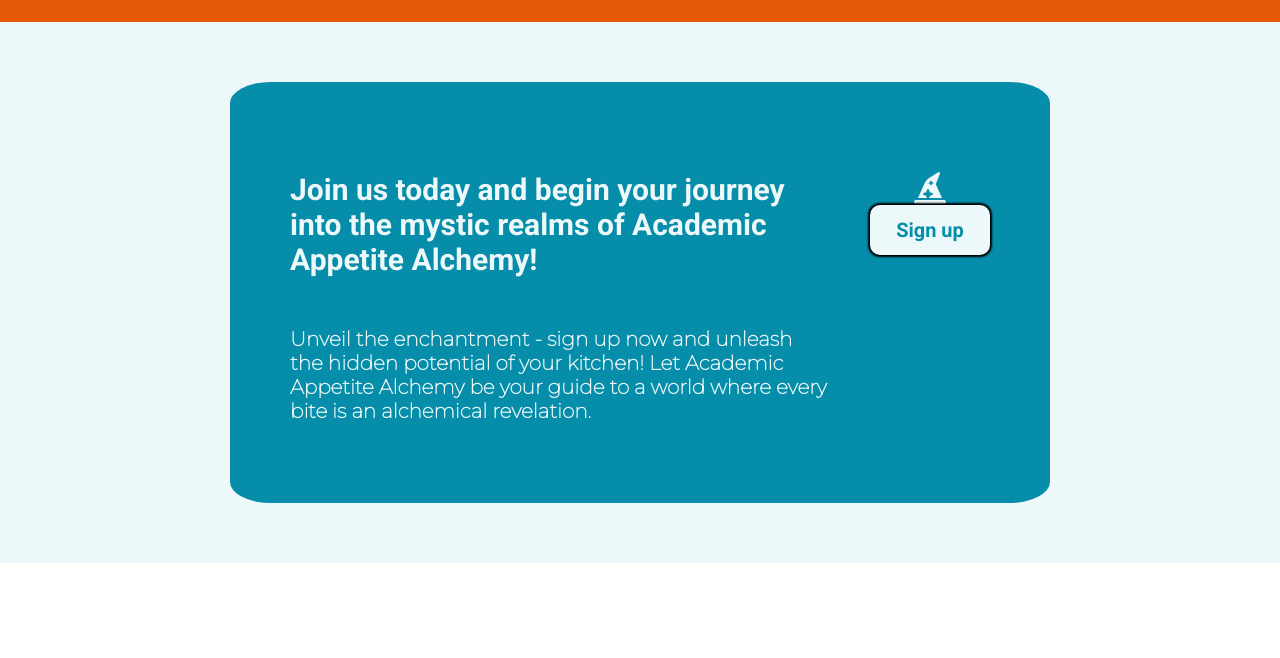
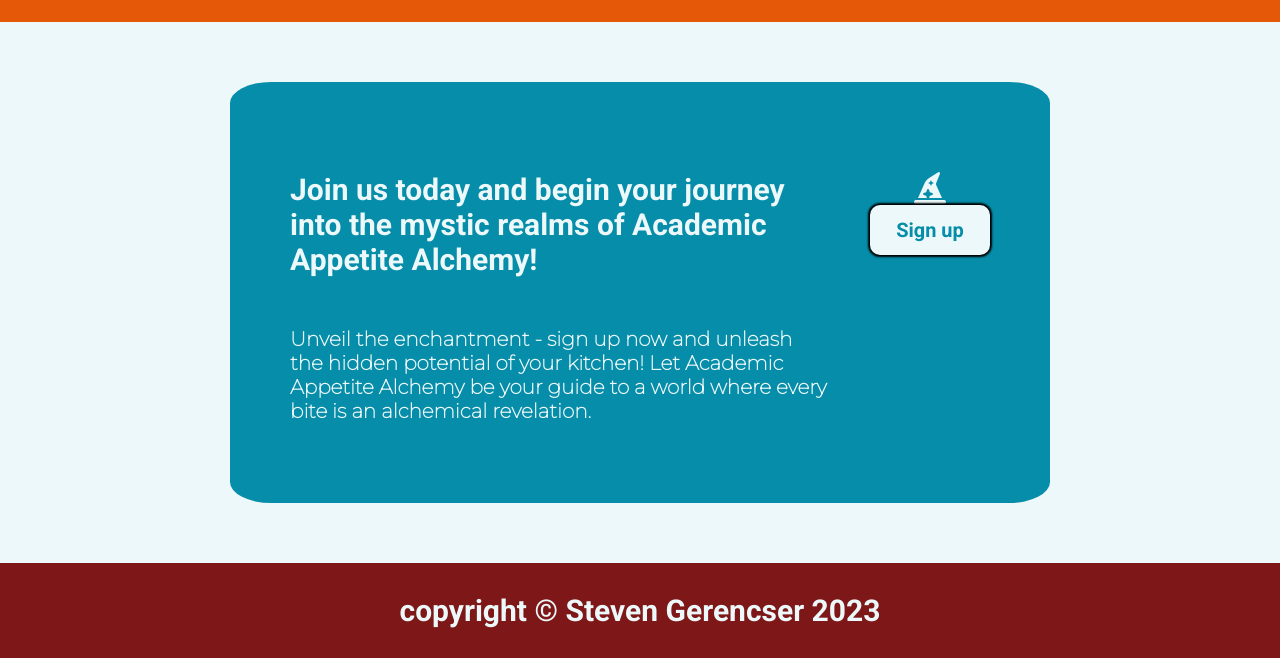
Before and after one commit to StevieG223/landing-page-project, a plain HTML site: page index.html in a window 1280 px wide. Shown: the part 1962-2620 px from the top of the page. Before the commit the page ends 2525 px from the top, so only its background shows below. Drawn offline with Linux system fonts and the light colour scheme.

Commit message:
add footer

```diff
--- a/index.html
+++ b/index.html
@@ -91,7 +91,9 @@
     </div>
     </div>
     <div class="footer">
-
+        <div>
+            <h3>copyright © Steven Gerencser 2023</h3>
+        </div>
     </div>
 </body>
 </html>
--- a/styles.css
+++ b/styles.css
@@ -223,3 +223,13 @@ h3{
 .sign-up-button i{
     color:#ECF8F9
 }
+
+.footer{
+    display: flex;
+    justify-content: center;
+    background-color: #7E1717;
+}
+
+.footer h3{
+    color: #ECF8F9;
+}
```
